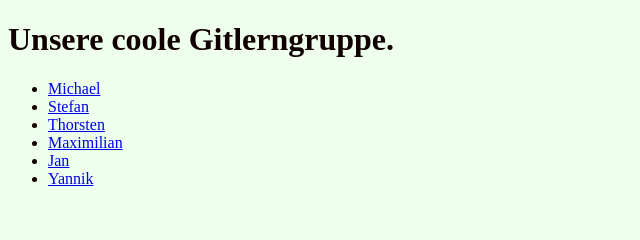
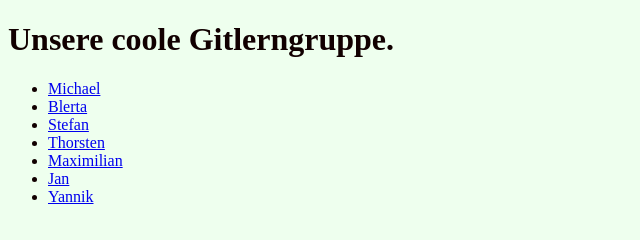
Before and after one commit to thvitt/example3, a plain HTML site: page index.html in a window 1280 px wide. Shown: the whole page, without its empty margins (0-640 px from the left). Drawn offline with Linux system fonts and the light colour scheme.

Commit message:
index aktualisiert

```diff
--- a/index.html
+++ b/index.html
@@ -10,6 +10,7 @@
    <h1>Unsere coole Gitlerngruppe.</h1>
    <ul>
       <li><a href="michael.html">Michael</a></li>
+	  <li><a href="blerta.html">Blerta</a></li>
       <li><a href="stefan.html">Stefan</a>
       <li><a href="thorsten.html">Thorsten</a></li>
       <li><a href="maximilian.html">Maximilian</a></li>
```
